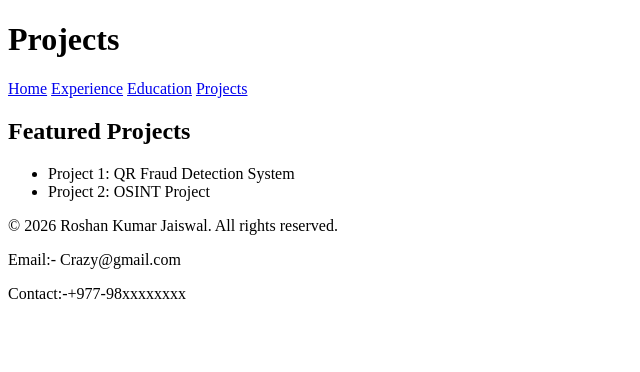
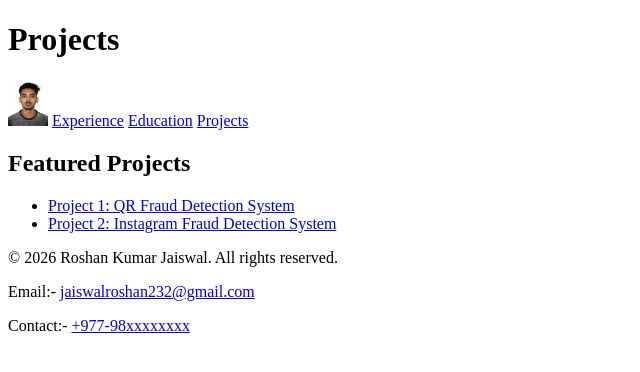
Before and after one commit to Roshanjaiswal4444/WEBDEV-LEARNING, a plain HTML site: page Projects.html in a window 1280 px wide. Shown: the whole page, without its empty margins (0-640 px from the left). Drawn offline with Linux system fonts and the light colour scheme.

Commit message:
learning about the anchor tag

```diff
--- a/Projects.html
+++ b/Projects.html
@@ -12,7 +12,7 @@
         <h1>Projects</h1>
 
         <nav>
-            <a href="index.html">Home</a>
+            <a href="index.html"><img src="Roshan 7644.png" alt="User Pofile Picture " width="40px"></a>
             <a href="Experience.html">Experience</a>
             <a href="Education.html">Education</a>
             <a href="Projects.html">Projects</a>
@@ -22,17 +22,19 @@
         <section>
             <h2>Featured Projects</h2>
             <ul>
-                <li>Project 1: QR Fraud Detection System</li>
-                <li>Project 2: OSINT Project</li>
+                <li> <a href="https://github.com/Roshanjaiswal4444/QR-code-based-fraud-detection-system"
+                        target="_main">Project 1: QR Fraud Detection System</a></li>
+                <li><a href="https://github.com/Roshanjaiswal4444/Instagram-code" target="_main">Project 2: Instagram
+                        Fraud Detection System</a></li>
             </ul>
         </section>
     </main>
     <footer>
         <p>&copy; 2026 Roshan Kumar Jaiswal. All rights reserved.</p>
-        <p>
-            Email:- Crazy@gmail.com
+        <p>Email:-
+            <a href="mailto:jaiswalroshan232@gmail.com">jaiswalroshan232@gmail.com</a>
         </p>
-        <p>Contact:-+977-98xxxxxxxx </p>
+        <p>Contact:- <a href="tel:+977-98xxxxxxxx">+977-98xxxxxxxx</a> </p>
     </footer>
 </body>
 
```
Also changed, not shown: Education.html (+6 -6 lines), Experience.html (+6 -6 lines), index.html (+5 -5 lines), Roshan 7644.png (added).
